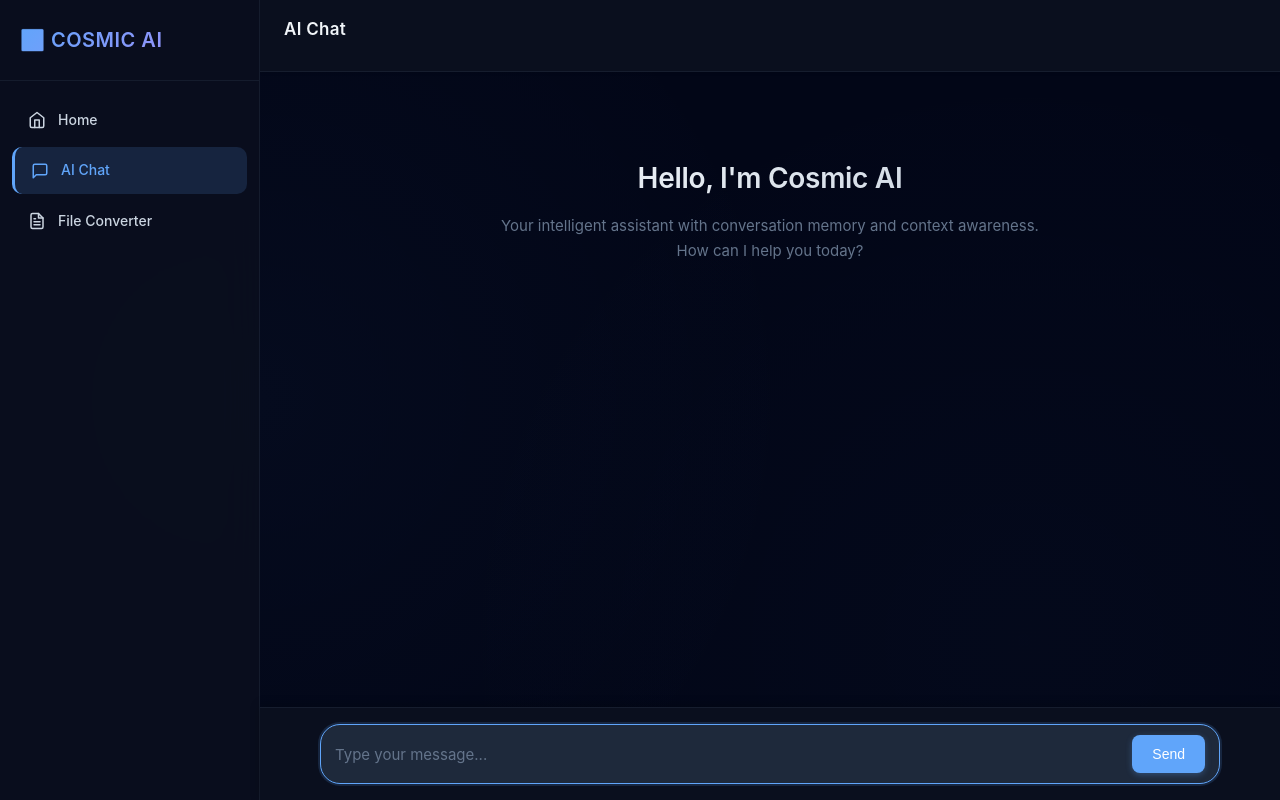
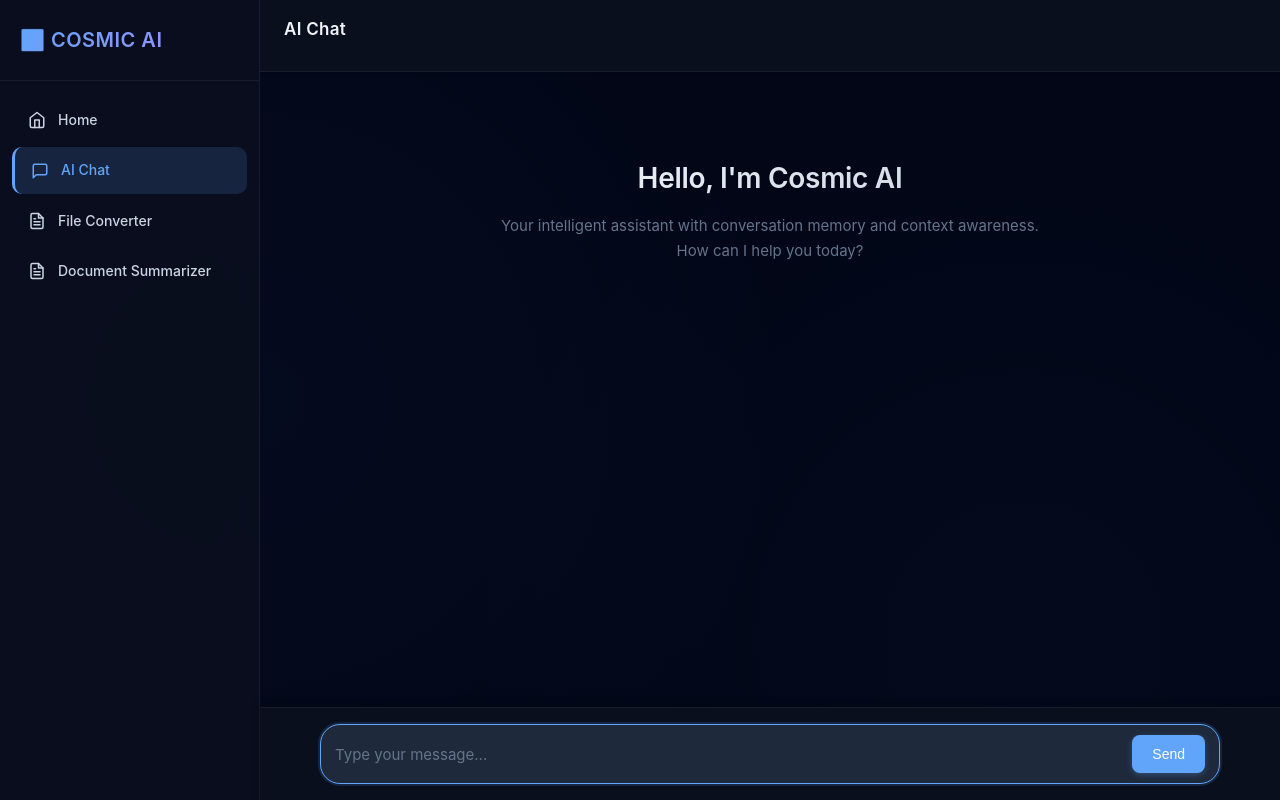
Before and after one commit to linkhanthtel/cosmic-ai, a Flask app: page /chat in a window 1280 px wide. Run offline with Flask 3, Linux system fonts and the light colour scheme; data that the repository does not hold is empty.

Commit message:
Update base.html

```diff
--- a/templates/base.html
+++ b/templates/base.html
@@ -241,6 +241,16 @@
                     </svg>
                     <span>File Converter</span>
                 </a>
+                <a href="/summarizer" class="nav-item {% if request.endpoint == 'summarizer_page' %}active{% endif %}">
+                    <svg viewBox="0 0 24 24" fill="none" stroke="currentColor" stroke-width="2" stroke-linecap="round" stroke-linejoin="round">
+                        <path d="M14 2H6a2 2 0 0 0-2 2v16a2 2 0 0 0 2 2h12a2 2 0 0 0 2-2V8z"></path>
+                        <polyline points="14 2 14 8 20 8"></polyline>
+                        <line x1="16" y1="13" x2="8" y2="13"></line>
+                        <line x1="16" y1="17" x2="8" y2="17"></line>
+                        <polyline points="10 9 9 9 8 9"></polyline>
+                    </svg>
+                    <span>Document Summarizer</span>
+                </a>
                 {% block nav_items %}{% endblock %}
             </div>
         </nav>
```
